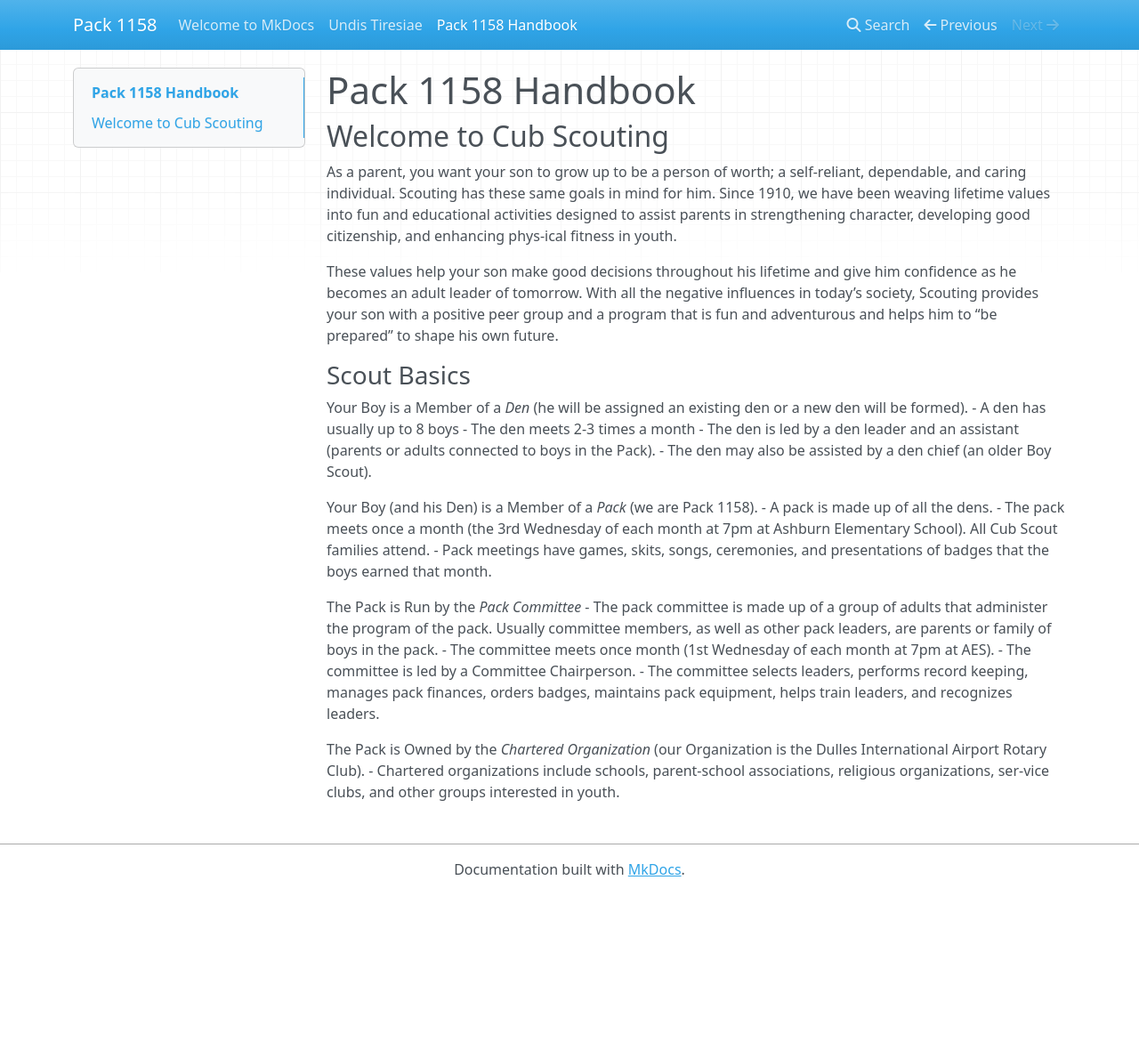
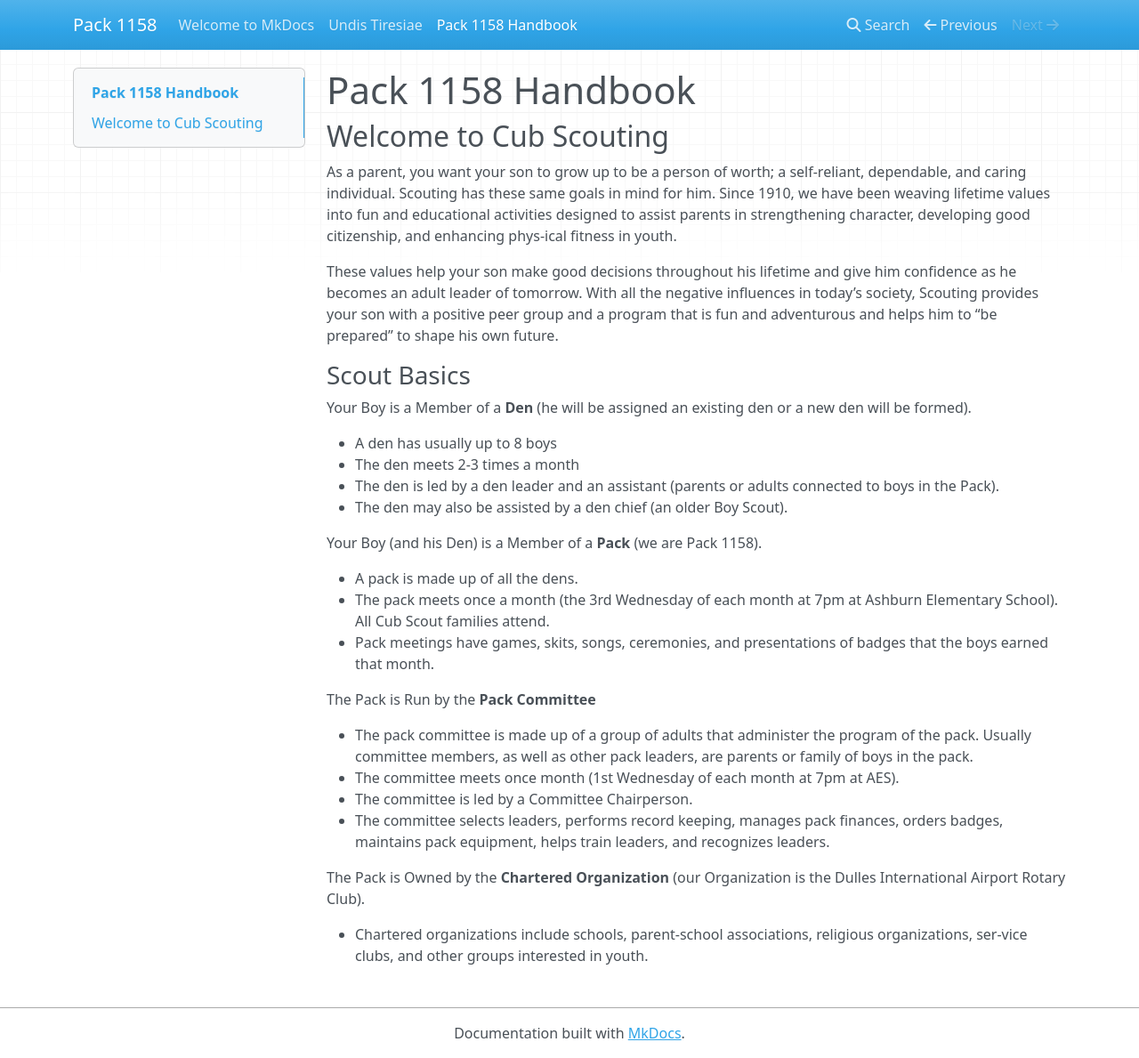
Before and after one commit to pack1158/pack1158.github.io, an MkDocs documentation site: the page built from docs/handbook.md, in a window 1280 px wide and 1189 px high. Shown: the whole window at 89% size. Built offline with MkDocs 1.6.1, drawn with Linux system fonts in a browser that asks for light colours; nearby versions of some CDN libraries.

Commit message:
Formatting

```diff
--- a/docs/handbook.md
+++ b/docs/handbook.md
@@ -2,28 +2,51 @@
 
 ## Welcome to Cub Scouting
 
-As a parent, you want your son to grow up to be a person of worth; a self-reliant, dependable, and caring individual. Scouting has these same goals in mind for him. Since 1910, we have been weaving lifetime values into fun and educational activities designed to assist parents in strengthening character, developing good citizenship, and enhancing phys-ical fitness in youth.
+As a parent, you want your son to grow up to be a person of worth; a
+self-reliant, dependable, and caring individual. Scouting has these same goals
+in mind for him. Since 1910, we have been weaving lifetime values into fun and
+educational activities designed to assist parents in strengthening character,
+developing good citizenship, and enhancing phys-ical fitness in youth.
 
-These values help your son make good decisions throughout his lifetime and give him confidence as he becomes an adult leader of tomorrow. With all the negative influences in today’s society, Scouting provides your son with a positive peer group and a program that is fun and adventurous and helps him to “be prepared” to shape his own future.
+These values help your son make good decisions throughout his lifetime and give
+him confidence as he becomes an adult leader of tomorrow. With all the negative
+influences in today’s society, Scouting provides your son with a positive peer
+group and a program that is fun and adventurous and helps him to “be prepared”
+to shape his own future.
 
 ### Scout Basics
 
-Your Boy is a Member of a *Den* (he will be assigned an existing den or a new den will be formed).
+Your Boy is a Member of a **Den** (he will be assigned an existing den or a new
+den will be formed).
+
 - A den has usually up to 8 boys
 - The den meets 2-3 times a month
-- The den is led by a den leader and an assistant (parents or adults connected to boys in the Pack).
+- The den is led by a den leader and an assistant (parents or adults connected
+  to boys in the Pack).
 - The den may also be assisted by a den chief (an older Boy Scout).
 
-Your Boy (and his Den) is a Member of a *Pack* (we are Pack 1158).
+Your Boy (and his Den) is a Member of a **Pack** (we are Pack 1158).
+
 - A pack is made up of all the dens.
-- The pack meets once a month (the 3rd Wednesday of each month at 7pm at Ashburn Elementary School). All Cub Scout families attend.
-- Pack meetings have games, skits, songs, ceremonies, and presentations of badges that the boys earned that month.
+- The pack meets once a month (the 3rd Wednesday of each month at 7pm at
+  Ashburn Elementary School). All Cub Scout families attend.
+- Pack meetings have games, skits, songs, ceremonies, and presentations of
+  badges that the boys earned that month.
 
-The Pack is Run by the *Pack Committee*
-- The pack committee is made up of a group of adults that administer the program of the pack. Usually committee members, as well as other pack leaders, are parents or family of boys in the pack.
+The Pack is Run by the **Pack Committee**
+
+- The pack committee is made up of a group of adults that administer the
+  program of the pack. Usually committee members, as well as other pack
+  leaders, are parents or family of boys in the pack.
 - The committee meets once month (1st Wednesday of each month at 7pm at AES).
 - The committee is led by a Committee Chairperson.
-- The committee selects leaders, performs record keeping, manages pack finances, orders badges, maintains pack equipment, helps train leaders, and recognizes leaders.
+- The committee selects leaders, performs record keeping, manages pack
+  finances, orders badges, maintains pack equipment, helps train leaders, and
+  recognizes leaders.
 
-The Pack is Owned by the *Chartered Organization* (our Organization is the Dulles International Airport Rotary Club).
-- Chartered organizations include schools, parent-school associations, religious organizations, ser-vice clubs, and other groups interested in youth.
+The Pack is Owned by the **Chartered Organization** (our Organization is the
+Dulles International Airport Rotary Club).
+
+- Chartered organizations include schools, parent-school associations,
+  religious organizations, ser-vice clubs, and other groups interested in
+  youth.
```
